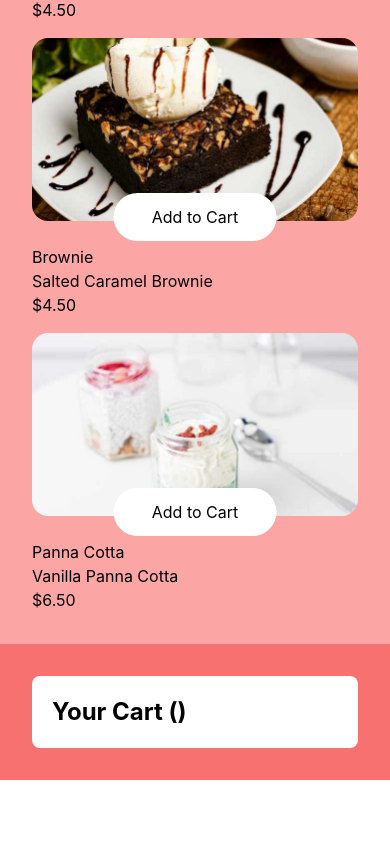
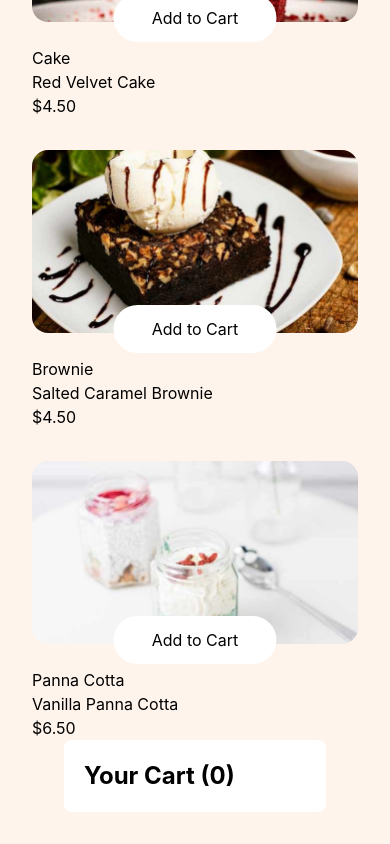
Before and after one commit to Aj-Herrera-99/react-product-list-cart, a React (Vite) app: page / in a window 390 px wide. Shown: the part 2142-2986 px from the top of the page. Before the commit the page ends 2922 px from the top, so only its background shows below. Built offline with nearby package versions, Linux system fonts and the light colour scheme.

Commit message:
styled components - pulizia css - pulizia componenti - responsive migliorato

```diff
--- a/package.json
+++ b/package.json
@@ -11,7 +11,8 @@
   },
   "dependencies": {
     "react": "^18.3.1",
-    "react-dom": "^18.3.1"
+    "react-dom": "^18.3.1",
+    "styled-components": "^6.1.13"
   },
   "devDependencies": {
     "@eslint/js": "^9.17.0",
--- a/src/App.css
+++ b/src/App.css
@@ -2,4 +2,10 @@
     min-height: 100vh;
     display: flex;
     flex-wrap: wrap;
+    background-color: #fff4ec;
+    padding: 2rem;
+    @media (min-width: 1024px) {
+        padding-block: 5rem;
+        padding-inline: 6rem;
+    }
 }
--- a/src/App.jsx
+++ b/src/App.jsx
@@ -1,44 +1,55 @@
-import { useReducer, useState } from "react";
-import "./App.css";
-import { useEffect } from "react";
+import { useReducer, useState, useEffect } from "react";
+import styled from "styled-components";
 import Header from "./components/Header";
 import Card from "./components/Card";
 import Cart from "./components/Cart";
+import "./App.css";
 
-const productsReducer = (state, action) => {
-    if (action.type === "FETCH_INIT") return action.prod;
+const CardsSection = styled.section`
+    width: 100%;
+    @media (min-width: 768px) {
+        width: calc(100% * (4 / 6));
+    }
+`;
+const CartSection = styled.section`
+    width: 100%;
+    padding-inline: 2rem;
+    @media (min-width: 768px) {
+        width: calc(100% * (2 / 6));
+    }
+`;
 
-    if (action.type === "INCREMENT") {
-        const prodSel = state.find((prod) => prod.id === action.prod.id);
-        const newState = state.map((prod) => {
-            return prod.id === prodSel.id
-                ? { ...prodSel, quantity: action.prod.quantity + 1 }
-                : prod;
-        });
-        return newState;
+const Main = styled.main`
+    display: grid;
+    gap: 2rem;
+    margin-top: 2rem;
+    grid-template-columns: repeat(1, minmax(0, 1fr));
+    @media (min-width: 640px) {
+        grid-template-columns: repeat(2, minmax(0, 1fr));
     }
-    if (action.type === "DECREMENT") {
-        const prodSel = state.find((prod) => prod.id === action.prod.id);
-        if (action.prod.quantity === 0) return state;
-        const newState = state.map((prod) => {
-            return prod.id === prodSel.id
-                ? { ...prodSel, quantity: action.prod.quantity - 1 }
-                : prod;
-        });
-        return newState;
+    @media (min-width: 1024px) {
+        grid-template-columns: repeat(3, minmax(0, 1fr));
     }
-    if (action.type === "REMOVE") {
-        const newState = state.map((prod) => {
-            return prod.id == action.prod.id ? { ...prod, quantity: 0 } : prod;
-        });
-        return newState;
+`;
+
+const ModalContainer = styled.div`
+    display: ${(props) => (props.$isModal ? "flex" : "none")};
+    background-color: rgba(0, 0, 0, 0.5);
+    width: 100%;
+    height: 100vh;
+    top: 0;
+    left: 0;
+    position: fixed;
+    justify-content: center;
+    align-items: end;
+    @media (min-width: 640px) {
+        padding-inline: 25%;
+        align-items: center;
     }
-
-    if (action.type === "RESET") {
-        const resetState = state.map((prod) => ({ ...prod, quantity: 0 }));
-        return resetState;
+    @media (min-width: 1024px) {
+        padding-inline: 30%;
     }
-};
+`;
 
 function App() {
     const [products, dispatchProducts] = useReducer(productsReducer, []);
@@ -74,40 +85,71 @@ function App() {
 
     return (
         <>
-            <section className="w-full p-8 bg-red-300 products sm:w-4/6">
+            <CardsSection>
                 <Header title="Desserts" />
-                <main className="grid grid-cols-1 gap-4 mt-8 sm:grid-cols-2 lg:grid-cols-3">
+                <Main>
                     {products.map((product) => (
                         <Card
                             key={product.id}
                             product={product}
-                            actions={{incProdSel, decProdSel}}
+                            actions={{ incProdSel, decProdSel }}
                         ></Card>
                     ))}
-                </main>
-            </section>
-            <section className="w-full p-8 bg-red-400 cart sm:w-2/6">
+                </Main>
+            </CardsSection>
+            <CartSection>
                 <Cart
+                    name="cart"
                     products={products}
-                    remProdSel={remProdSel}
                     isModal={isModal}
-                    setIsModal={setIsModal}
-                    name="cart"
+                    actions={{ remProdSel, setIsModal }}
                 />
-            </section>
-            {isModal && (
-                <div className="fixed -translate-x-1/2 -translate-y-1/2 top-1/2 left-1/2">
-                    <Cart
-                        products={products}
-                        isModal={isModal}
-                        setIsModal={setIsModal}
-                        name="modal"
-                        resetQuantities={resetQuantities}
-                    />
-                </div>
-            )}
+            </CartSection>
+            <ModalContainer $isModal={isModal}>
+                <Cart
+                    name="modal"
+                    products={products}
+                    isModal={isModal}
+                    actions={{ resetQuantities, setIsModal }}
+                />
+            </ModalContainer>
         </>
     );
 }
 
+function productsReducer(state, action) {
+    if (action.type === "FETCH_INIT") return action.prod;
+
+    if (action.type === "INCREMENT") {
+        const prodSel = state.find((prod) => prod.id === action.prod.id);
+        const newState = state.map((prod) => {
+            return prod.id === prodSel.id
+                ? { ...prodSel, quantity: action.prod.quantity + 1 }
+                : prod;
+        });
+        return newState;
+    }
+    if (action.type === "DECREMENT") {
+        const prodSel = state.find((prod) => prod.id === action.prod.id);
+        if (action.prod.quantity === 0) return state;
+        const newState = state.map((prod) => {
+            return prod.id === prodSel.id
+                ? { ...prodSel, quantity: action.prod.quantity - 1 }
+                : prod;
+        });
+        return newState;
+    }
+    if (action.type === "REMOVE") {
+        const newState = state.map((prod) => {
+            return prod.id == action.prod.id ? { ...prod, quantity: 0 } : prod;
+        });
+        return newState;
+    }
+
+    if (action.type === "RESET") {
+        const resetState = state.map((prod) => ({ ...prod, quantity: 0 }));
+        return resetState;
+    }
+}
+
 export default App;
--- a/src/components/Card.jsx
+++ b/src/components/Card.jsx
@@ -32,11 +32,7 @@ function Card({ product, actions }) {
                 <OpsBtns
                     isZero={isZero}
                     product={product}
-                    actions={{
-                        setIsZero,
-                        incProdSel: actions.incProdSel,
-                        decProdSel: actions.decProdSel,
-                    }}
+                    actions={{...actions, setIsZero}}
                 ></OpsBtns>
             </div>
             <div className="flex flex-col">
--- a/src/components/Cart.jsx
+++ b/src/components/Cart.jsx
@@ -1,14 +1,9 @@
 import CartBtn from "./CartBtn";
+import CartDesc from "./CartDesc";
 import CartItem from "./CartItem";
+import CartTotal from "./CartTotal";
 
-function Cart({
-    products,
-    remProdSel,
-    isModal,
-    setIsModal,
-    name,
-    resetQuantities,
-}) {
+function Cart({ products, isModal, name, actions }) {
     let count = 0;
     let total = 0;
     products.forEach((prod) => {
@@ -18,44 +13,32 @@ function Cart({
 
     return (
         <div
-            className={`bg-white rounded-lg p-5 min-w-[70vw] sm:min-w-[200px] lg:min-w-[300px] ${
-                name == "modal" && "shadow-[0_0_0_999px_rgba(0,0,0,0.5)]"
-            }`}
+            className={`bg-white rounded-lg p-5 w-full ${name==="modal" && "max-h-[95vh] overflow-y-auto"} `}
         >
-            <CartDesc count={count} name={name}></CartDesc>
-            <div>
+            <CartDesc count={count} name={name} />
             {products
                 .filter((product) => product.quantity > 0)
                 .map((product) => (
                     <CartItem
                         key={product.id}
+                        name={name}
                         product={product}
-                            remProdSel={remProdSel}
+                        remProdSel={actions.remProdSel}
                         isModal={isModal}
-                            name={name}
-                        ></CartItem>
+                    />
                 ))}
-            </div>
-            {total != 0 && (
-                <div className="flex items-center justify-between py-3">
-                    <>
-                        <span>Order Total</span>
-
-                        <span className="text-2xl font-bold">
-                            ${total.toFixed(2)}
-                        </span>
-                    </>
-                </div>
-            )}
             {count !== 0 && (
                 <>
+                    <CartTotal total={total} />
                     {name === "cart" ? (
-                        <CartBtn setIsModal={setIsModal}>Confirm Order</CartBtn>
+                        <CartBtn setIsModal={actions.setIsModal}>
+                            Confirm Order
+                        </CartBtn>
                     ) : (
                         <CartBtn
                             name={name}
-                            action={resetQuantities}
-                            setIsModal={setIsModal}
+                            resetQuantities={actions.resetQuantities}
+                            setIsModal={actions.setIsModal}
                         >
                             Start New Order
                         </CartBtn>
@@ -66,22 +49,4 @@ function Cart({
     );
 }
 
-function CartDesc({ count, name }) {
-    return (
-        <>
-            {name === "cart" ? (
-                <h2 className="text-2xl font-bold">
-                    Your Cart ({count !== 0 && count})
-                </h2>
-            ) : (
-                <div className="">
-                    <i className="p-2 mb-3 text-green-500 border-2 border-green-500 rounded-full fa-solid fa-check"></i>
-                    <h2 className="text-2xl font-bold">Order Confirmed</h2>
-                    <p>We hope you enjoy your food!</p>
-                </div>
-            )}
-        </>
-    );
-}
-
 export default Cart;
--- /dev/null
+++ b/src/components/CartDesc.jsx
@@ -0,0 +1,19 @@
+function CartDesc({ count, name }) {
+    return (
+        <>
+            {name === "cart" ? (
+                <h2 className="text-2xl font-bold">
+                    Your Cart ({count})
+                </h2>
+            ) : (
+                <div className="">
+                    <i className="p-2 mb-3 text-green-500 border-2 border-green-500 rounded-full fa-solid fa-check"></i>
+                    <h2 className="text-2xl font-bold">Order Confirmed</h2>
+                    <p>We hope you enjoy your food!</p>
+                </div>
+            )}
+        </>
+    );
+}
+
+export default CartDesc;
--- /dev/null
+++ b/src/components/CartTotal.jsx
@@ -0,0 +1,13 @@
+function CartTotal({ total }) {
+    return (
+        <div className="flex items-center justify-between py-5">
+            <>
+                <span>Order Total</span>
+
+                <span className="text-2xl font-bold">${total.toFixed(2)}</span>
+            </>
+        </div>
+    );
+}
+
+export default CartTotal;
--- a/src/components/OpsBtns.jsx
+++ b/src/components/OpsBtns.jsx
@@ -16,7 +16,7 @@ function OpsBtns({ isZero, product, actions }) {
     return (
         <div
             onClick={operation}
-            className={`absolute w-1/2 bg-white left-1/2 -translate-x-1/2 text-center py-3 rounded-3xl bottom-[-20px] select-none ${
+            className={`absolute w-1/2 sm:w-3/5 lg:w-3/4 xl:w-1/2 bg-white left-1/2 -translate-x-1/2 text-center py-3 rounded-3xl bottom-[-20px] select-none ${
                 isZero && "cursor-pointer"
             }`}
         >
```
Also changed, not shown: src/components/CartBtn.jsx (+4 -4 lines), src/components/CartItem.jsx (+10 -8 lines), 1 other file (tests, documents, lock files or other folders). Lines whose indentation alone changed are shown as unchanged.
